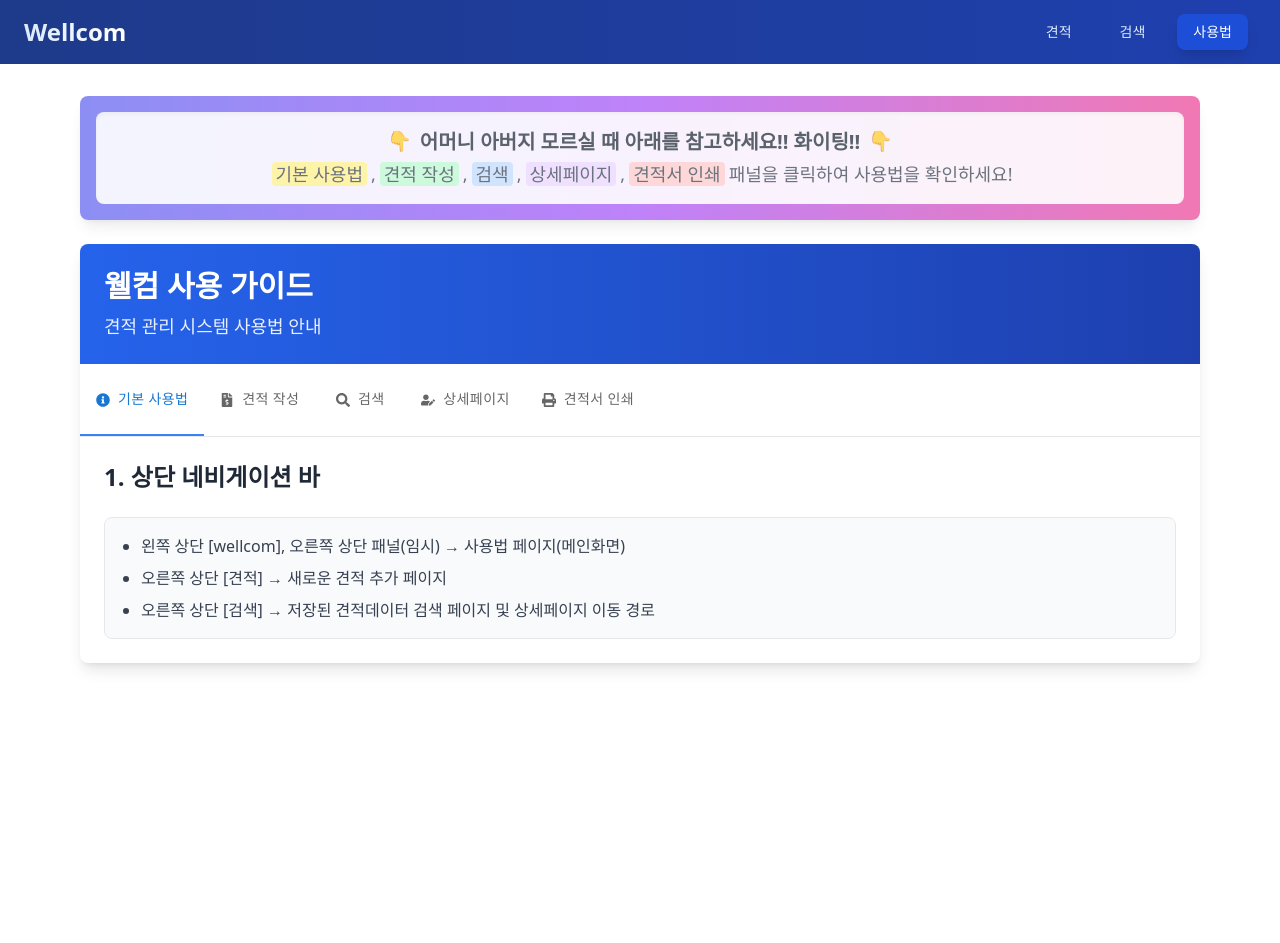
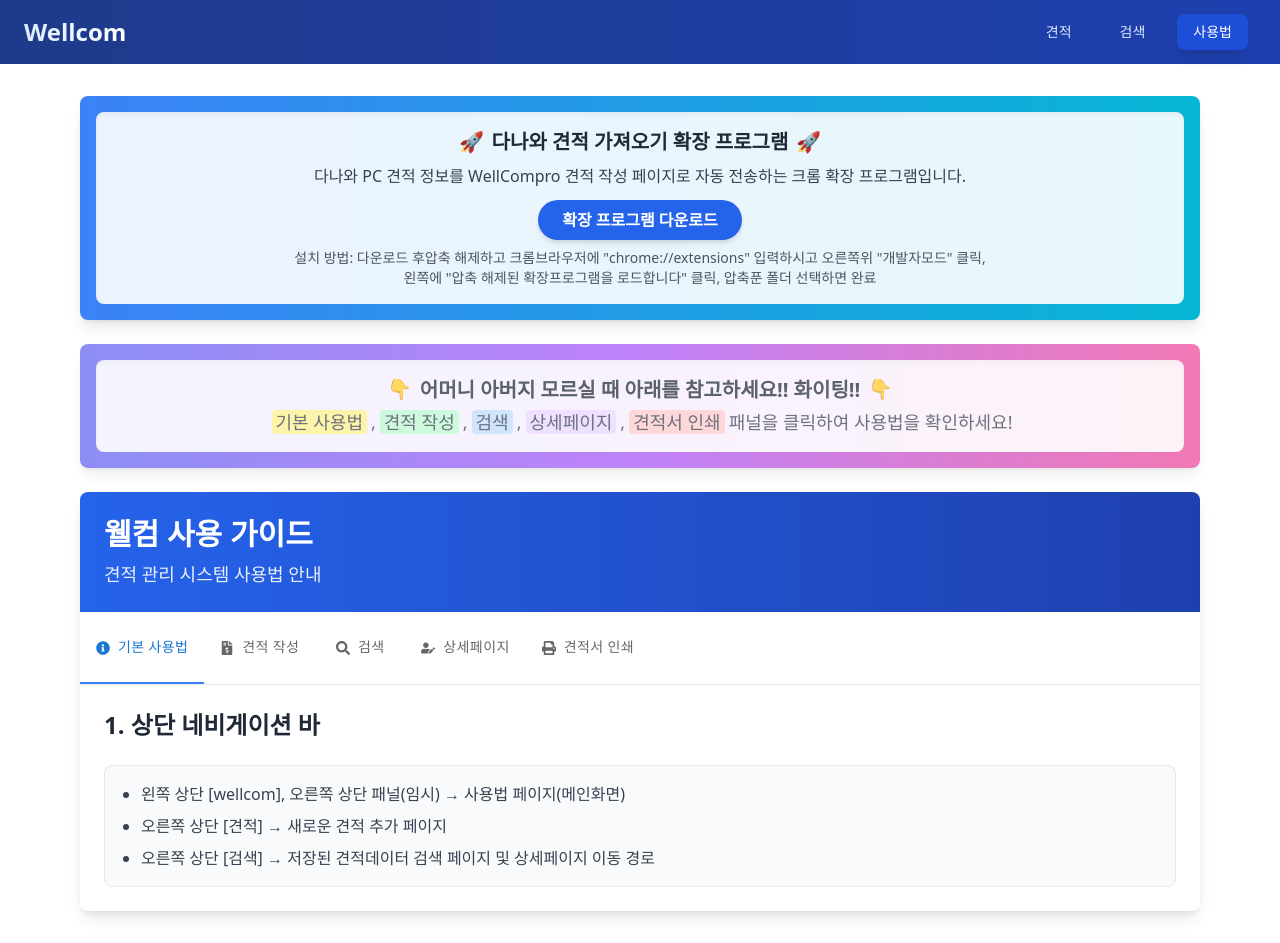
Before and after one commit to kcj980/wellcompro, a Next.js app: page / in a window 1280 px wide. Before the commit the page ends 800 px from the top, so only its background shows below. Built offline with nearby package versions, Linux system fonts and the light colour scheme.

Commit message:
크롬 확장프로그램zip올리고, 사용법 가이드 기제

```diff
--- a/app/components/UserGuide.jsx
+++ b/app/components/UserGuide.jsx
@@ -60,6 +60,40 @@
         {activeTab === 1 && (
           <div className="space-y-6">
             <h2 className="text-2xl font-bold text-gray-800 mb-4">2. 견적 작성</h2>
+            <div className="bg-yellow-50 p-5 rounded-lg border-2 border-yellow-300 mb-6">
+              <h3 className="text-xl font-bold text-gray-800 mb-3 flex items-center">
+                <span className="bg-yellow-500 text-white rounded-full w-8 h-8 flex items-center justify-center mr-2">✨</span>
+                신기능! 다나와 자동 견적 가져오기
+              </h3>
+
+              <div className="ml-10 space-y-3">
+                <p className="font-medium text-gray-800">
+                  크롬 확장프로그램으로 다나와 사이트에서 <span className="bg-yellow-200 px-2 py-1 rounded">클릭 한 번</span>으로
+                  상품 정보를 자동으로 가져올 수 있습니다!
+                </p>
+
+                <div className="bg-white p-3 rounded-lg border border-gray-200">
+                  <p className="font-medium text-gray-700 mb-2">📌 사용 방법:</p>
+                  <ol className="list-decimal pl-5 space-y-2">
+                    <li>다나와에서 원하는 상품을 장바구니에 담기</li>
+                    <li>왼쪽 상단의 <span className="font-bold text-blue-600">"WellCompro로 견적 보내기"</span> 버튼 클릭</li>
+                    <li>자동으로 견적 페이지로 이동하면서 모든 상품 데이터가 입력됨</li>
+                  </ol>
+                </div>
+
+                <div className="bg-red-50 p-3 rounded-lg border border-red-200">
+                  <p className="font-medium text-red-700">⚠️ 주의사항:</p>
+                  <p className="text-gray-700">
+                    견적서 작성 중에 다나와에서 상품을 추가하면, 기존 데이터에 추가되지 않고
+                    <span className="font-bold"> 새 창이 열리면서</span> 그 새 창에 다나와 상품들이 저장됩니다.
+                  </p>
+                </div>
+
+                <p className="text-sm text-gray-600 italic">
+                  * 확장 프로그램 설치 방법은 상단의 '확장 프로그램 다운로드' 버튼 아래에 안내되어 있습니다.
+                </p>
+              </div>
+            </div>
 
             <div className="bg-blue-50 p-4 rounded-lg border border-blue-200 mb-6">
               <p className="font-medium text-blue-800">
--- a/app/page.js
+++ b/app/page.js
@@ -3,6 +3,32 @@
 export default function Home() {
   return (
     <main className="container mx-auto px-4 py-8 max-w-6xl">
+
+      {/* 다나와 확장 프로그램 다운로드 섹션 */}
+      <div className="mb-6 bg-gradient-to-r from-blue-500 to-cyan-500 rounded-lg shadow-lg p-4 text-center">
+        <div className="bg-white bg-opacity-90 rounded-lg p-4 shadow-inner">
+          <h2 className="text-xl font-bold text-gray-800 mb-2">
+            <span className="inline-block mr-2">🚀</span>
+            다나와 견적 가져오기 확장 프로그램
+            <span className="inline-block ml-2">🚀</span>
+          </h2>
+          <p className="text-md text-gray-700 mb-3">
+            다나와 PC 견적 정보를 WellCompro 견적 작성 페이지로 자동 전송하는 크롬 확장 프로그램입니다.
+          </p>
+          <a
+            href="/extension.zip"
+            download
+            className="inline-block bg-blue-600 hover:bg-blue-700 text-white font-bold py-2 px-6 rounded-full transition-colors duration-300 shadow-md"
+          >
+            확장 프로그램 다운로드
+          </a>
+          <p className="text-sm text-gray-600 mt-2">
+            설치 방법: 다운로드 후압축 해제하고 크롬브라우저에 "chrome://extensions" 입력하시고 오른쪽위 "개발자모드" 클릭, <br/>왼쪽에 "압축 해제된 확장프로그램을 로드합니다" 클릭, 압축푼 폴더 선택하면 완료
+          </p>
+        </div>
+      </div>
+
+
       <div className="mb-6 bg-gradient-to-r from-indigo-500 via-purple-500 to-pink-500 rounded-lg shadow-lg p-4 text-center animate-pulse">
         <div className="bg-white bg-opacity-90 rounded-lg p-4 shadow-inner">
           <h2 className="text-xl font-bold text-gray-800 mb-1">
```
Also changed, not shown: 1 other file (tests, documents, lock files or other folders).
